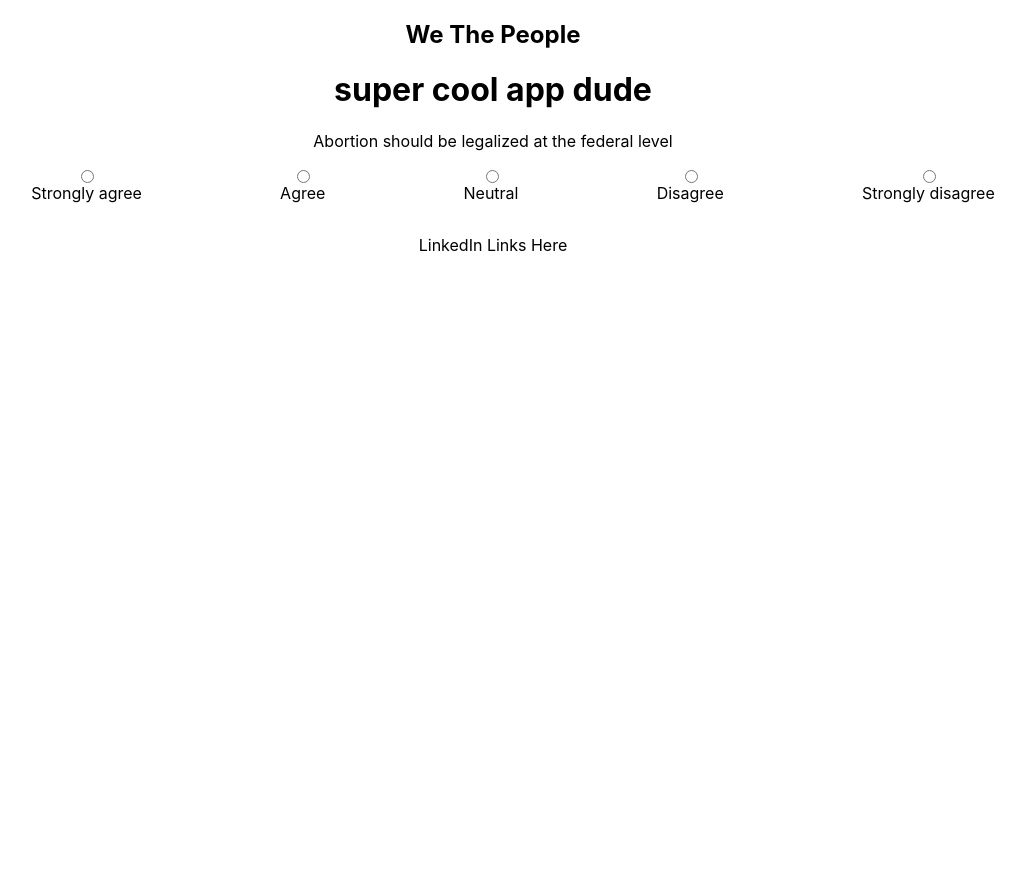
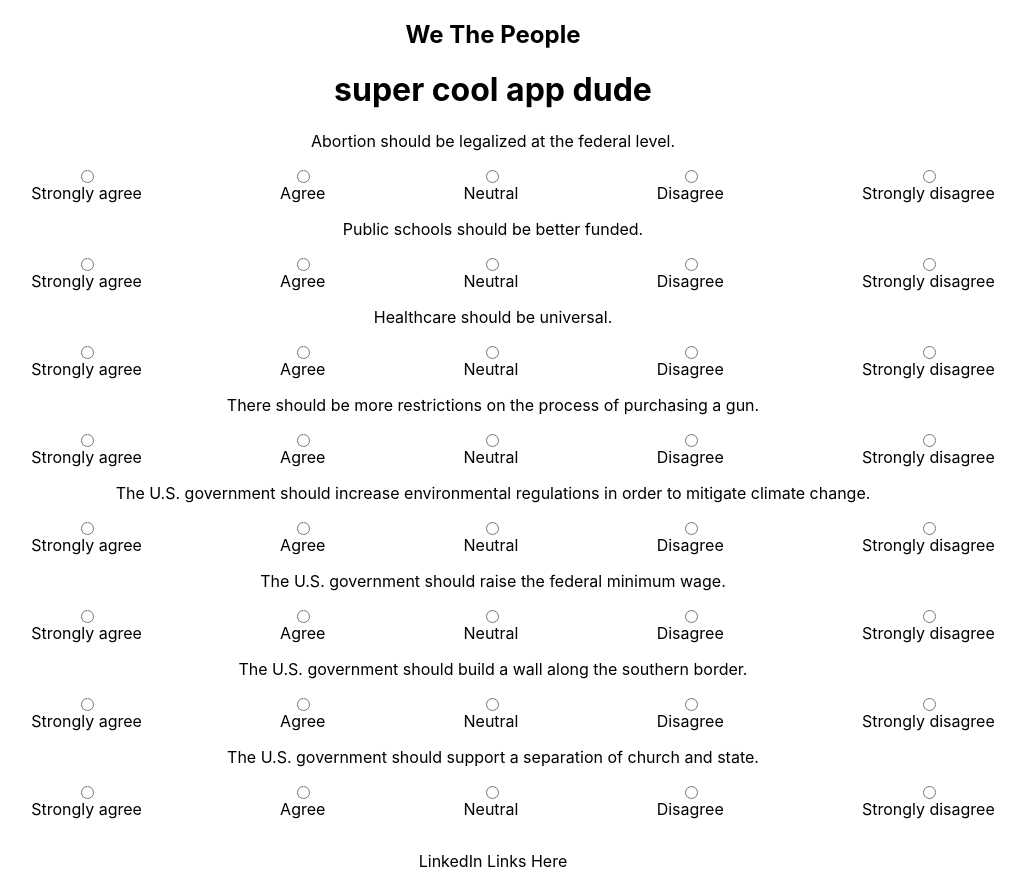
Before and after one commit to Mod-4-Capstone/we-the-people-fe, a React (Create React App) app: page / in a window 1280 px wide. Shown: the whole page, without its empty margins (147-1172 px from the left). Before the commit the page ends 800 px from the top, so only its background shows below. Built offline with nearby package versions, Linux system fonts and the light colour scheme.

Commit message:
add 7 questions to quiz

```diff
--- a/src/components/Quiz/Quiz.js
+++ b/src/components/Quiz/Quiz.js
@@ -1,13 +1,19 @@
 import React from "react"
 import './Quiz.css'
-import Statement from "../Statement/statement"
+import Statement from "../Statement/Statement"
 
 const Quiz = () => {
 
   return (
     <form className="quiz">
-      <Statement statement="Abortion should be legalized at the federal level"/>
-
+      <Statement statement="Abortion should be legalized at the federal level."/>
+      <Statement statement="Public schools should be better funded."/>
+      <Statement statement="Healthcare should be universal."/>
+      <Statement statement="There should be more restrictions on the process of purchasing a gun."/>
+      <Statement statement="The U.S. government should increase environmental regulations in order to mitigate climate change."/>
+      <Statement statement="The U.S. government should raise the federal minimum wage."/>
+      <Statement statement="The U.S. government should build a wall along the southern border."/>
+      <Statement statement="The U.S. government should support a separation of church and state."/>
     </form>
   )
 }
```
